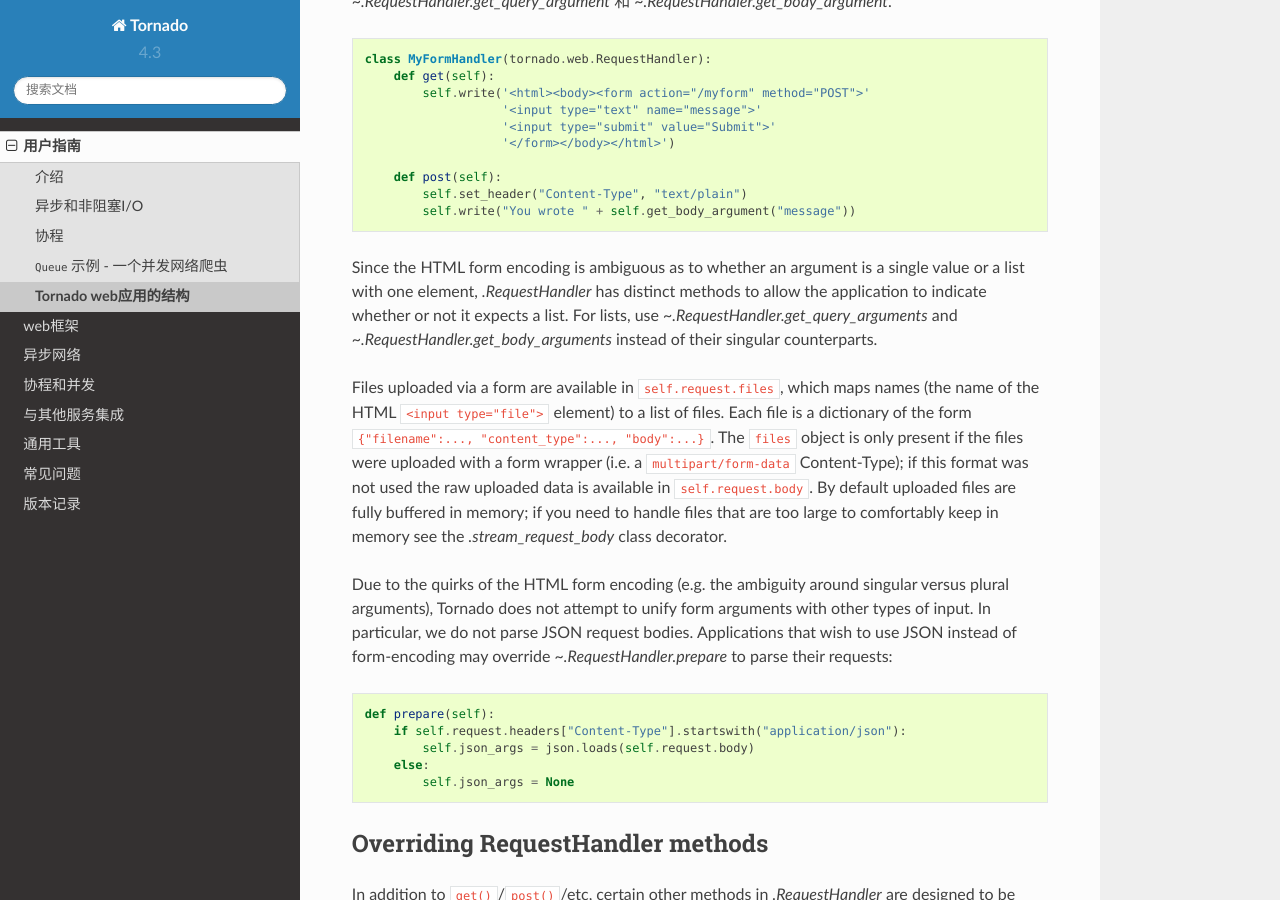
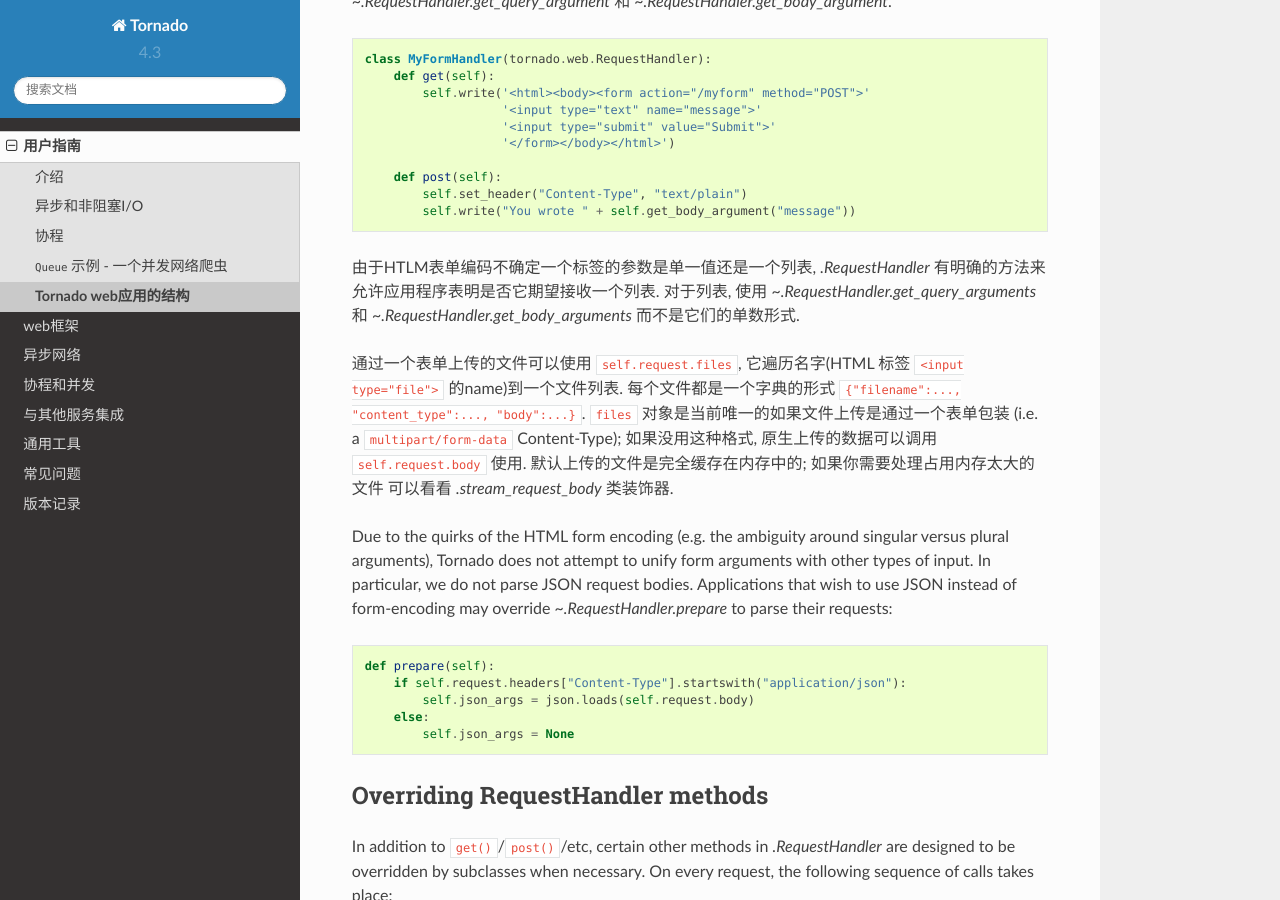
Before and after one commit to tao12345666333/tornado-zh, a Sphinx documentation site: the page built from docs/guide/structure.rst, in a window 1280 px wide and 900 px high, scrolled down 1879 px. Built offline with Sphinx 7.4.7 and the Read the Docs theme 2.0.0, drawn with Linux system fonts in a browser that asks for light colours; pages that are not in the unit, such as notebooks, are missing from menus.

Commit message:
file upload handler

```diff
--- a/docs/guide/structure.rst
+++ b/docs/guide/structure.rst
@@ -121,24 +121,21 @@
 .. testoutput::
    :hide:
 
-Since the HTML form encoding is ambiguous as to whether an argument is
-a single value or a list with one element, `.RequestHandler` has
-distinct methods to allow the application to indicate whether or not
-it expects a list.  For lists, use
-`~.RequestHandler.get_query_arguments` and
-`~.RequestHandler.get_body_arguments` instead of their singular
-counterparts.
+由于HTLM表单编码不确定一个标签的参数是单一值还是一个列表,
+`.RequestHandler` 有明确的方法来允许应用程序表明是否它期望接收一个列表.
+对于列表, 使用
+`~.RequestHandler.get_query_arguments` 和
+`~.RequestHandler.get_body_arguments` 而不是它们的单数形式.
 
-Files uploaded via a form are available in ``self.request.files``,
-which maps names (the name of the HTML ``<input type="file">``
-element) to a list of files. Each file is a dictionary of the form
-``{"filename":..., "content_type":..., "body":...}``.  The ``files``
-object is only present if the files were uploaded with a form wrapper
-(i.e. a ``multipart/form-data`` Content-Type); if this format was not used
-the raw uploaded data is available in ``self.request.body``.
-By default uploaded files are fully buffered in memory; if you need to
-handle files that are too large to comfortably keep in memory see the
-`.stream_request_body` class decorator.
+通过一个表单上传的文件可以使用 ``self.request.files``,
+它遍历名字(HTML 标签 ``<input type="file">`` 的name)到一个文件列表.
+每个文件都是一个字典的形式
+``{"filename":..., "content_type":..., "body":...}``.  ``files``
+对象是当前唯一的如果文件上传是通过一个表单包装
+(i.e. a ``multipart/form-data`` Content-Type); 如果没用这种格式,
+原生上传的数据可以调用 ``self.request.body`` 使用.
+默认上传的文件是完全缓存在内存中的; 如果你需要处理占用内存太大的文件
+可以看看 `.stream_request_body` 类装饰器.
 
 Due to the quirks of the HTML form encoding (e.g. the ambiguity around
 singular versus plural arguments), Tornado does not attempt to unify
```
